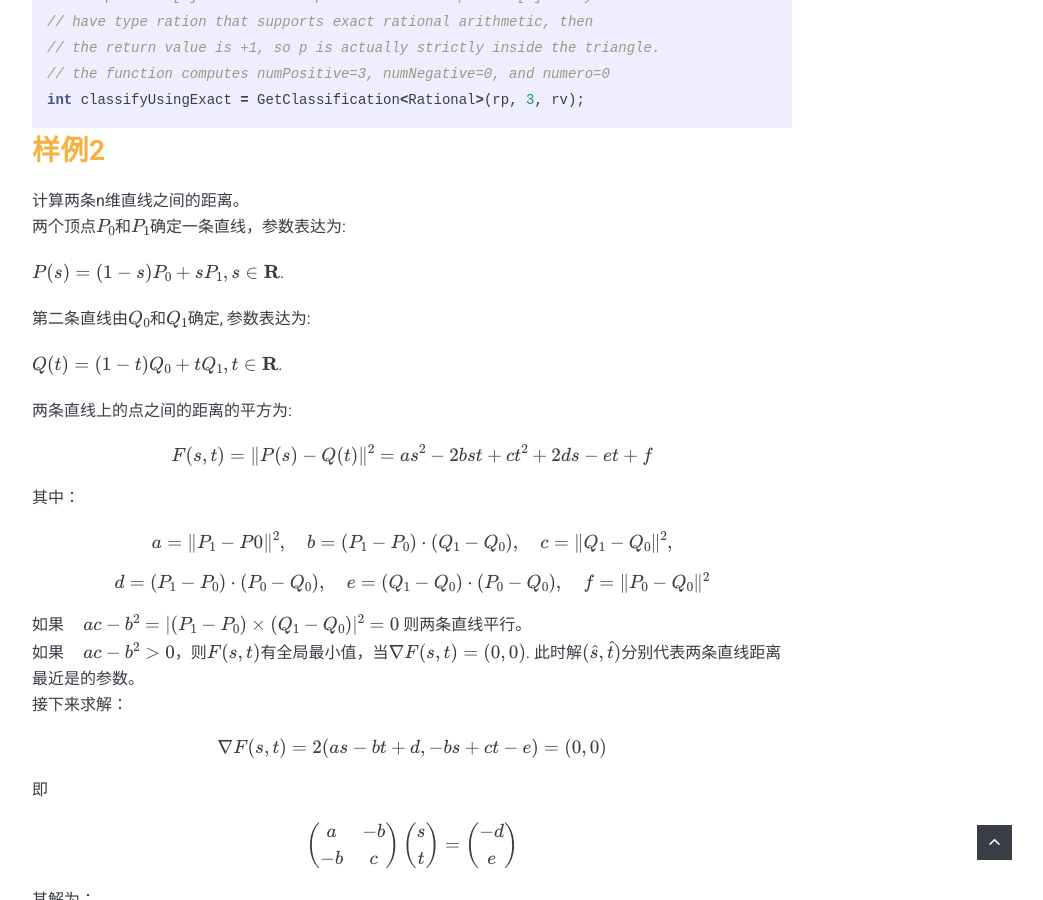
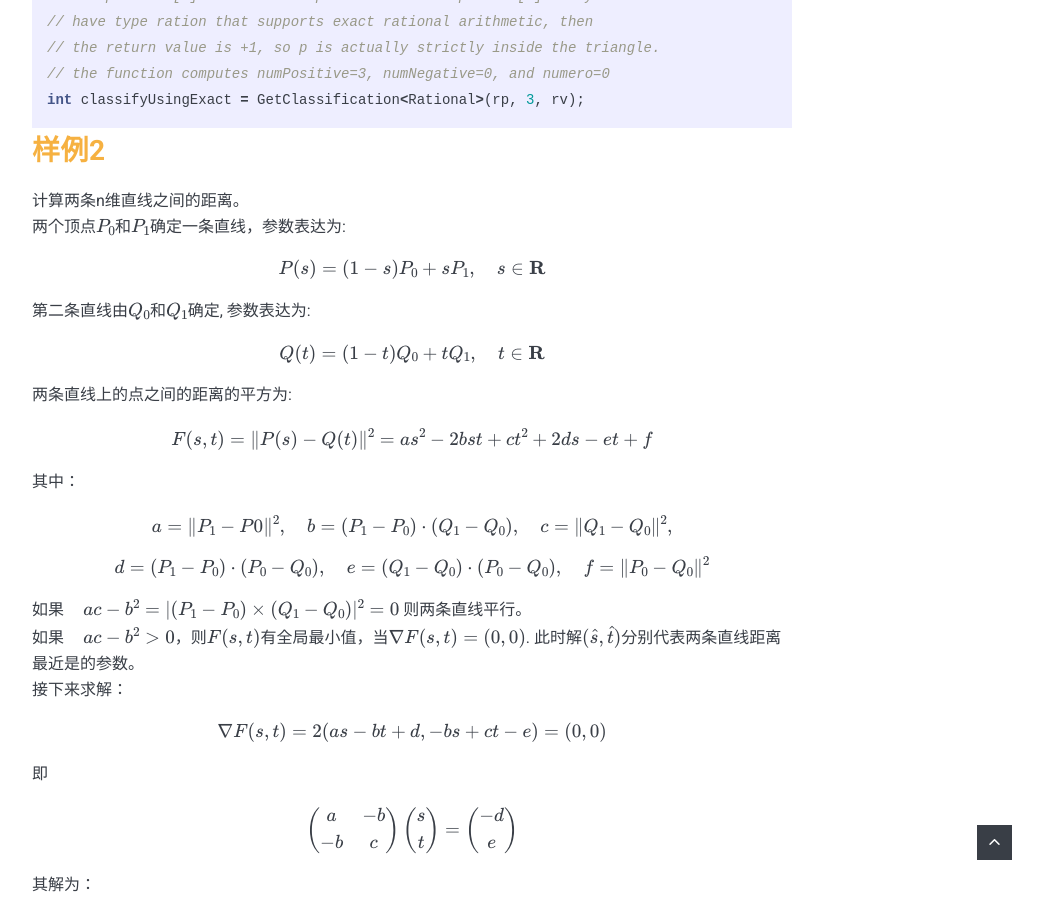
Before and after one commit to Wanglongke/wanglongke.github.io, a Jekyll site: the page built from _posts/2024-01-01-APA001.markdown, in a window 1280 px wide and 900 px high, scrolled down 1755 px. Shown: the whole window, without its empty margins (228-1271 px from the left). Built offline with Jekyll 4.4.1, drawn with Linux system fonts in a browser that asks for light colours; nearby versions of some CDN libraries; formulas are drawn with MathJax 3.

Commit message:
“update”

```diff
--- a/_posts/2024-01-01-APA001.markdown
+++ b/_posts/2024-01-01-APA001.markdown
@@ -66,11 +66,11 @@ int classifyUsingExact = GetClassification<Rational>(rp, 3, rv);
 计算两条n维直线之间的距离。
 两个顶点$P_{0}$和$P_{1}$确定一条直线，参数表达为:
 
-$$P(s)=(1-s)P_{0} + sP_{1}, s\in\mathbf{R}$$.
+$$P(s)=(1-s)P_{0} + sP_{1},\quad s\in \mathbf{R}$$
 
 第二条直线由$Q_{0}$和$Q_{1}$确定, 参数表达为:
 
-$$Q(t)=(1-t)Q_{0} + tQ_{1}, t\in \mathbf{R}$$.
+$$Q(t)=(1-t)Q_{0} + tQ_{1},\quad t\in \mathbf{R}$$
 
 两条直线上的点之间的距离的平方为:
 
```
